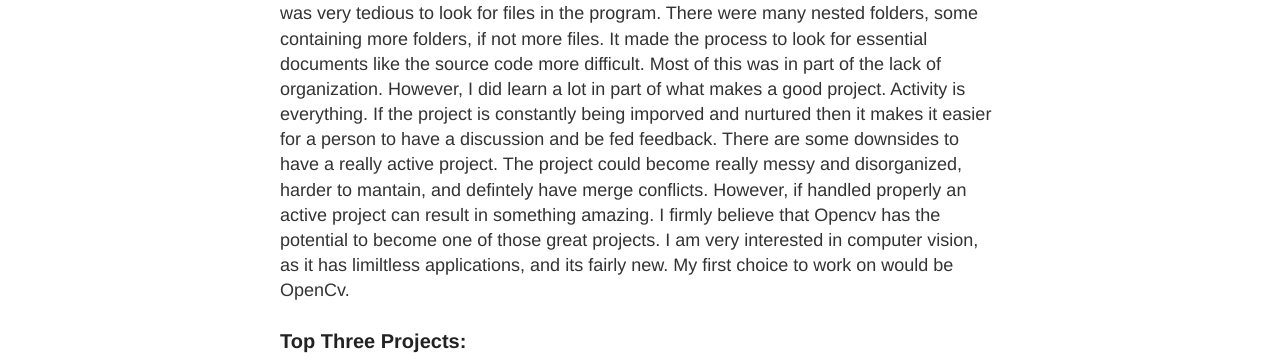
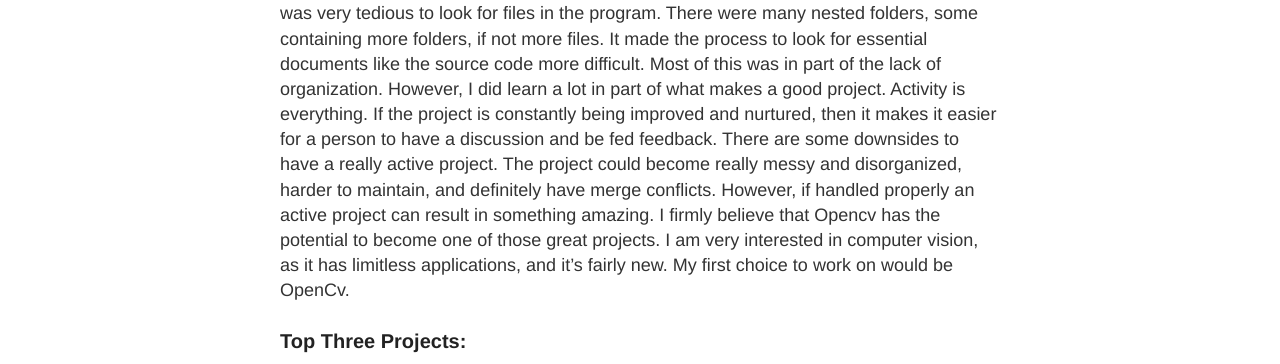
Before and after one commit to hunter-college-ossd-spr-2020/MarceloDamian-weekly, a Jekyll site: the page built from _posts/2020-03-01-week05.md, in a window 1280 px wide. Shown: the part 348-712 px from the top of the page. Built offline with Jekyll 4.4.1, drawn with Linux system fonts in a browser that asks for light colours; some of the changed text lies outside the part shown.

Commit message:
Update 2020-03-01-week05.md

```diff
--- a/_posts/2020-03-01-week05.md
+++ b/_posts/2020-03-01-week05.md
@@ -5,7 +5,7 @@ title: Week 5
 
 ### Project Evaluation Recap:
 
-  I think the hardest part of the project evaluation that I did in class, was the searching. It was very tedious to look for files in the program. There were many nested folders, some containing more folders, if not more files. It made the process to look for essential documents like the source code more difficult. Most of this was in part of the lack of organization. However, I did learn a lot in part of what makes a good project. Activity is everything. If the project is constantly being imporved and nurtured then it makes it easier for a person to have a discussion and be fed feedback. There are some downsides to have a really active project. The project could become really messy and disorganized, harder to mantain, and defintely have merge conflicts. However, if handled properly an active project can result in something amazing. I firmly believe that Opencv has the potential to become one of those great projects. I am very interested in computer vision, as it has limiltless applications, and its fairly new. My first choice to work on would be OpenCv.
+  I think the hardest part of the project evaluation that I did in class, was the searching. It was very tedious to look for files in the program. There were many nested folders, some containing more folders, if not more files. It made the process to look for essential documents like the source code more difficult. Most of this was in part of the lack of organization. However, I did learn a lot in part of what makes a good project. Activity is everything. If the project is constantly being improved and nurtured, then it makes it easier for a person to have a discussion and be fed feedback. There are some downsides to have a really active project. The project could become really messy and disorganized, harder to maintain, and definitely have merge conflicts. However, if handled properly an active project can result in something amazing. I firmly believe that Opencv has the potential to become one of those great projects. I am very interested in computer vision, as it has limitless applications, and it's fairly new. My first choice to work on would be OpenCv.
 
 ### Top Three Projects:
 
```
